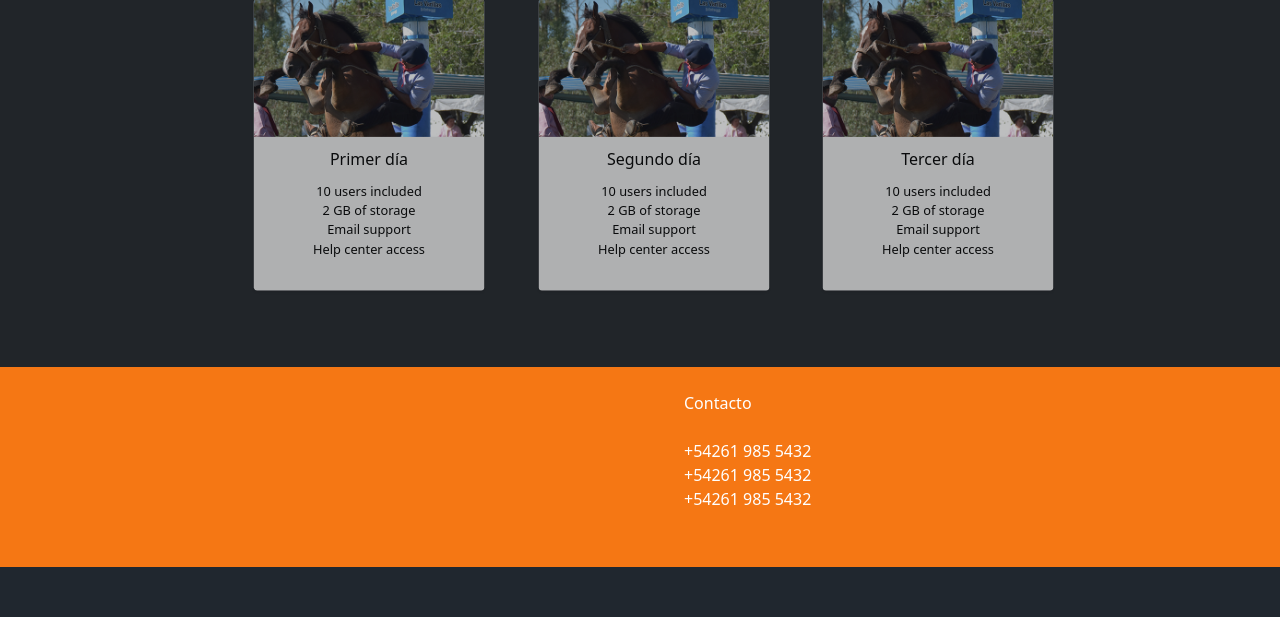
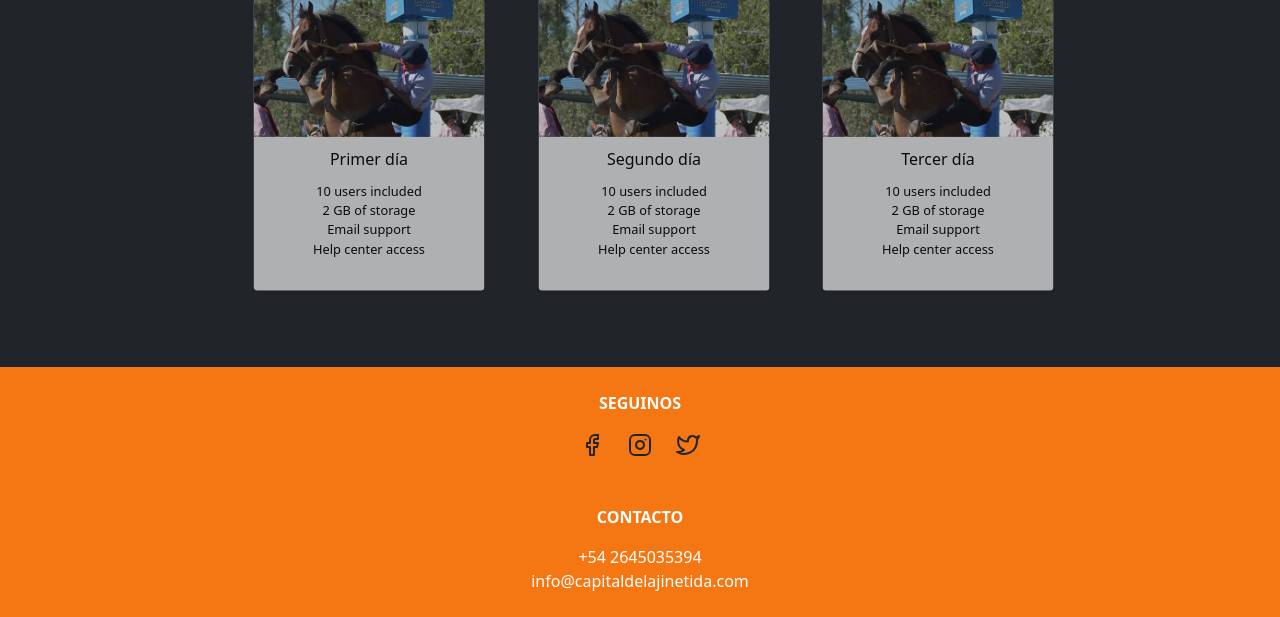
Before and after one commit to fedeodorcich/capital-de-la-jineteada, a PHP site: page / in a window 1280 px wide. Shown: the part 962-1579 px from the top of the page. Before the commit the page ends 1529 px from the top, so only its background shows below. Run offline with PHP 8.4, Linux system fonts and the light colour scheme; some libraries are stand-ins or nearby versions.

```diff
--- a/css/styles.css
+++ b/css/styles.css
@@ -24,11 +24,11 @@ body{
 
 footer{
 	background-color:#F57714;
-	height: 200px;
+	height: 250px;
 }
 
-footer ul{
-	list-style: none;
+#contact p{
+	margin: 0;
 }
 
 #entradassm{
@@ -36,6 +36,10 @@ footer ul{
 }
 #entradasmd{
 	display: block;
+}
+
+.nets a{
+	margin: 10px 10px;
 }
 
 @media (max-width: 380px){
--- a/index.php
+++ b/index.php
@@ -169,20 +169,26 @@
 </style>
 
 
-<footer class="col-md-12 p-4 row" style="margin: 0;padding: 0;">
-  <div class="col">
-  	<a href="" class="text-dark"><i data-feather="facebook"></i></a>
-  	<a href="" class="text-dark"><i data-feather="instagram"></i></a>
-  	<a href="" class="text-dark"><i data-feather="twitter"></i></a>
+<footer class="col-md-12 p-4">
+  <div class="col text-center" id="follow">
+    <div class="mb-3">
+      <b>SEGUINOS</b>
+    </div>
+    <div class="nets">
+        <a href="" class="text-dark"><i data-feather="facebook"></i></a>
+        <a href="" class="text-dark"><i data-feather="instagram"></i></a>
+        <a href="" class="text-dark"><i data-feather="twitter"></i></a>
+    </div>
   </div>
-  <div class="col">
-  	<ul>
-      <li>Contacto</li>
-      <br>
-  		<li>+54261 985 5432</li>
-  		<li>+54261 985 5432</li>
-  		<li>+54261 985 5432</li>
-  	</ul>
+
+  <div class="col text-center mt-5" id="contact">
+    <div class="mb-3">
+      <b>CONTACTO</b>
+    </div>
+    <div>
+      <p>+54 2645035394</p>
+      <p>info@capitaldelajinetida.com</p>
+    </div>
   </div>
 </footer>
 
--- a/js/script.js
+++ b/js/script.js
@@ -1,3 +1,4 @@
+feather.replace();
 $(document).ready(function(){
  $('.center').slick({
   centerMode: true,
```
Also changed, not shown: fonts/OpenSansCondensed-Bold.ttf (added), fonts/OpenSansCondensed-Light.ttf (added), fonts/OpenSansCondensed-LightItalic.ttf (added).
